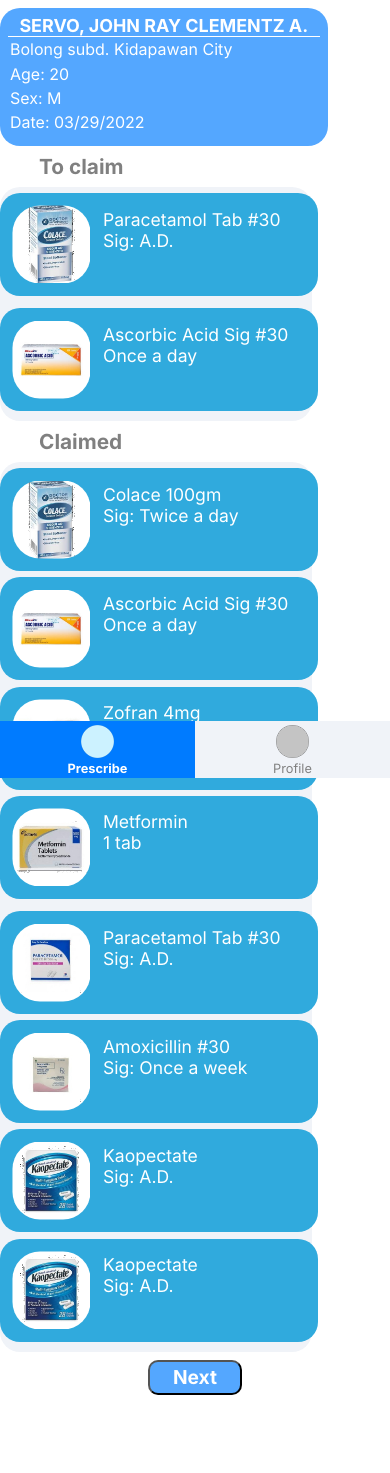
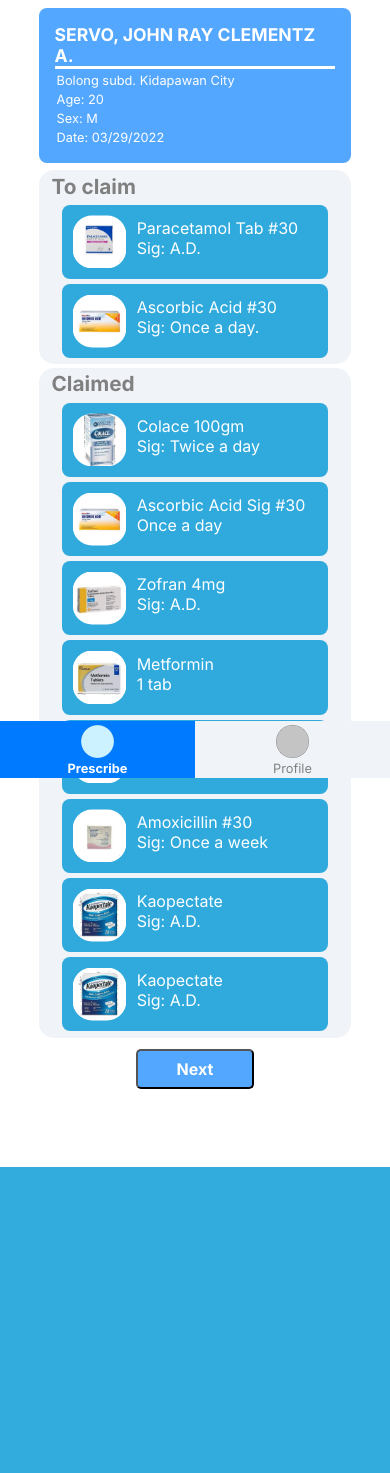
Before and after one commit to ikeman09/digital-prescription-platform, a PHP site: page /pages/doctor/doctor-prescribe-scanned.php in a window 390 px wide. Shown: the part 66-1539 px from the top of the page. After the commit the page ends 1233 px from the top, so only its background shows below. Run offline with PHP 8.4, Linux system fonts and the light colour scheme.

Commit message:
improved doctor-prescribed-scanned

```diff
--- a/css/doctor_styles/doctor-prescribe-scanned.css
+++ b/css/doctor_styles/doctor-prescribe-scanned.css
@@ -110,53 +110,6 @@
 .main {
   padding-top: 2%;
   padding-bottom: 10%;
-}
-
-.main .info {
-  background-color: #54A7FF;
-  border-radius: 20px;
-  padding: 1% 2% 3% 2%;
-  width: 80%;
-}
-
-.main .info p {
-  color: white;
-}
-
-.main .info .name p {
-  font-size: 2.5rem;
-  font-family: Inter-Bold;
-  border-bottom: 1.5px solid white;
-}
-
-.main .info .other-info p {
-  margin: 0;
-  font-size: 1.2rem;
-  padding: 0.7%;
-}
-
-.main .container #to-claim-header, .main .container #claim-header {
-  font-size: 2rem;
-  font-family: Inter-Bold;
-  padding: 2%;
-  padding-left: 10%;
-}
-
-.main .container .flex-wrapper {
-  width: 80%;
-  background-color: #F0F3F8;
-  border-radius: 20px;
-  padding-bottom: 1%;
-  display: -webkit-box;
-  display: -ms-flexbox;
-  display: flex;
-  -webkit-box-pack: justify;
-      -ms-flex-pack: justify;
-          justify-content: space-between;
-}
-
-.main .container .flex-wrapper .column {
-  padding-top: 2%;
   display: -webkit-box;
   display: -ms-flexbox;
   display: flex;
@@ -164,35 +117,102 @@
   -webkit-box-direction: normal;
       -ms-flex-direction: column;
           flex-direction: column;
+  -webkit-box-align: center;
+      -ms-flex-align: center;
+          align-items: center;
 }
 
-.main .container .flex-wrapper .column .item {
-  background-color: #30AADD;
-  width: 100%;
-  border-radius: 20px;
-  padding-right: 2%;
-  margin-bottom: 2%;
+.main .info {
+  width: 80%;
+  padding-bottom: 2%;
 }
 
-.main .container .flex-wrapper .column .item img {
-  width: 25%;
-  padding: 4%;
-  border-radius: 40px;
-  float: left;
+.main .info .info-wrapper {
+  background-color: #54A7FF;
+  border-radius: 20px;
+  padding: 3.5%;
 }
 
-.main .container .flex-wrapper .column .item .item-info {
+.main .info .info-wrapper p {
+  color: white;
+}
+
+.main .info .info-wrapper .name {
+  padding-bottom: 1%;
+}
+
+.main .info .info-wrapper .name p {
+  font-size: 2.5rem;
+  font-family: Inter-Bold;
+  border-bottom: 3px solid white;
+}
+
+.main .info .info-wrapper .other-info p {
+  margin: 0;
+  font-size: 1.2rem;
+  padding: 0.7%;
+}
+
+.main .container {
+  width: 80%;
+  padding-bottom: 1%;
+}
+
+.main .container .container-wrapper {
+  background-color: #F0F3F8;
+  border-radius: 15px;
+}
+
+.main .container .container-wrapper #to-claim-header, .main .container .container-wrapper #claim-header {
+  font-size: 2rem;
+  font-family: Inter-Bold;
+  padding: 1% 0 0 4%;
+}
+
+.main .container .container-wrapper .grid-container {
+  display: -ms-grid;
+  display: grid;
+  -ms-grid-columns: 45% 45%;
+      grid-template-columns: 45% 45%;
+  -webkit-box-pack: center;
+      -ms-flex-pack: center;
+          justify-content: center;
+  justify-items: center;
+  -webkit-column-gap: 10px;
+          column-gap: 10px;
+  row-gap: 5px;
+  margin: auto;
+  padding: 2% 0;
+}
+
+.main .container .container-wrapper .grid-container .item {
+  background-color: #30AADD;
+  border-radius: 20px;
+  width: 100%;
+  display: -webkit-box;
+  display: -ms-flexbox;
+  display: flex;
+}
+
+.main .container .container-wrapper .grid-container .item img {
+  width: 20%;
+  padding: 4%;
+  border-radius: 30px;
+}
+
+.main .container .container-wrapper .grid-container .item .item-info {
   padding-top: 5%;
 }
 
-.main .container .flex-wrapper .column .item .item-info p {
+.main .container .container-wrapper .grid-container .item .item-info p {
   color: white;
-  font-size: 1.1rem;
+  font-size: 1.5rem;
 }
 
 .main form {
+  width: 100%;
   text-align: center;
-  padding-top: 2%;
+  padding: 2% 0 1% 0;
 }
 
 .main form input[type="button"] {
@@ -202,7 +222,7 @@
   font-size: 1.4rem;
   font-family: Inter-Bold;
   padding: 1.2% 6% 1.2% 6%;
-  font-size: 1.2rem;
+  font-size: 2rem;
   padding: 1% 6% 1% 6%;
   border-radius: 10px;
 }
@@ -217,42 +237,65 @@
 }
 
 @media (max-width: 1024px) {
-  .main .info .name {
-    margin-top: 1%;
+  .main .info .info-wrapper .name p {
+    font-size: 2rem;
   }
-  .main .info .name p {
-    font-size: 2.3rem;
-  }
-  .main .info .other-info p {
+  .main .info .info-wrapper .other-info p {
     font-size: 1rem;
   }
-  .main form {
-    padding-bottom: 5%;
+  .main .container .container-wrapper #to-claim-header, .main .container .container-wrapper #claim-header {
+    font-size: 1.7rem;
+  }
+  .main .container .container-wrapper .grid-container .item {
+    border-radius: 8px;
+  }
+  .main .container .container-wrapper .grid-container .item .item-info p {
+    font-size: 1.1rem;
+  }
+  .main form input[type="button"] {
+    font-size: 1.5rem;
+    border-radius: 5px;
   }
 }
 
 @media (max-width: 767px) {
-  .main .info .name {
-    margin-top: 1%;
+  .main .info .info-wrapper {
+    padding: 5%;
+    border-radius: 8px;
   }
-  .main .info .name p {
-    font-size: 1.12rem;
-    text-align: center;
+  .main .info .info-wrapper .name p {
+    font-size: 1.1rem;
   }
-  .main .info .other-info p {
-    font-size: 1rem;
+  .main .info .info-wrapper .other-info p {
+    font-size: 0.8rem;
   }
-  .main .container #to-claim-header, .main .container #claim-header {
+  .main .container .container-wrapper #to-claim-header, .main .container .container-wrapper #claim-header {
     font-size: 1.3rem;
   }
-  .main .container .flex-wrapper {
+  .main .container .container-wrapper .grid-container {
+    display: -webkit-box;
+    display: -ms-flexbox;
+    display: flex;
     -webkit-box-orient: vertical;
     -webkit-box-direction: normal;
         -ms-flex-direction: column;
             flex-direction: column;
+    -webkit-box-align: center;
+        -ms-flex-align: center;
+            align-items: center;
+  }
+  .main .container .container-wrapper .grid-container .item {
+    width: 85%;
+  }
+  .main .container .container-wrapper .grid-container .item .item-info p {
+    font-size: 1rem;
   }
   .main form {
     padding-bottom: 10%;
   }
+  .main form input[type="button"] {
+    font-size: 1rem;
+    padding: 2% 10% 2% 10%;
+  }
 }
 /*# sourceMappingURL=doctor-prescribe-scanned.css.map */
--- a/css/doctor_styles/doctor-prescribe-scanned.scss
+++ b/css/doctor_styles/doctor-prescribe-scanned.scss
@@ -3,22 +3,29 @@
 .main {
     padding-top: 2%;
     padding-bottom: 10%;
+    display: flex;
+    flex-direction: column;
+    align-items: center;
 
     .info {
+        width: 80%;
+        padding-bottom: 2%;
+        .info-wrapper {
             background-color: #54A7FF;
             border-radius: 20px;
-        padding: 1% 2% 3% 2%;
-        width: 80%;
+            padding: 3.5%;
+
 
             p {
                 color: white;
             }
 
             .name {
+                padding-bottom: 1%;
                 p {
                     font-size: 2.5rem;
                     font-family: Inter-Bold;
-                border-bottom: 1.5px solid white;
+                    border-bottom: 3px solid white;
                 }
             }
 
@@ -29,50 +36,50 @@
                     padding: 0.7%;
                 }
             }
-
+        }
     }
 
     .container {
+        width: 80%;
+        padding-bottom: 1%;
+
+        .container-wrapper {
+            background-color: $inactive_color_2;
+            border-radius: 15px;
 
             #to-claim-header, #claim-header {
                 font-size: 2rem;
                 font-family: Inter-Bold;
-            padding: 2%;
-            padding-left: 10%;
+                padding: 1% 0 0 4%;
             }
 
-        .flex-wrapper {
-            width: 80%;
-            background-color: $inactive_color_2;
-            border-radius: 20px;
-            padding-bottom: 1%;
-            display: flex;
-            justify-content: space-between;
-
-            .column {
-                padding-top: 2%;
-                display: flex;
-                flex-direction: column;
-
+            .grid-container {
+                display: grid;
+                grid-template-columns: 45% 45%;
+                justify-content: center;
+                justify-items: center;
+                column-gap: 10px;
+                row-gap: 5px;
+                margin: auto;
+                padding: 2% 0;
 
                 .item {
                     background-color: #30AADD;
+                    border-radius: 20px;
                     width: 100%;
-                    border-radius: 20px;
-                    padding-right: 2%;
-                    margin-bottom: 2%;
+                    display: flex;
 
                     img {
-                        width: 25%;
+                        width: 20%;
                         padding: 4%;
-                        border-radius: 40px;
-                        float: left;
+                        border-radius: 30px;
                     }
+
                     .item-info {
                         padding-top: 5%;
                         p {
                             color: white;
-                            font-size: 1.1rem;
+                            font-size: 1.5rem;
                         }
                     }
                 }
@@ -81,11 +88,12 @@
     }
 
     form {
+        width: 100%;
         text-align: center;
-        padding-top: 2%;
+        padding: 2% 0 1% 0;
         input[type="button"] {
             @include big-button();
-            font-size: 1.2rem;
+            font-size: 2rem;
             padding: 1% 6% 1% 6%;
             border-radius: 10px;
         }
@@ -103,10 +111,10 @@
 @media (max-width: 1024px) {
     .main {
         .info {
+            .info-wrapper {
                 .name {
-                margin-top: 1%;
                     p {
-                    font-size: 2.3rem;
+                        font-size: 2rem;
                     }
                 }
 
@@ -116,9 +124,32 @@
                     }
                 }
             }
+        }
+
+        .container {
+            .container-wrapper {
+                #to-claim-header, #claim-header {
+                    font-size: 1.7rem;
+                }
+
+                .grid-container {
+                    .item {
+                        border-radius: 8px;
+                        .item-info {
+                            p {
+                                font-size: 1.1rem;
+                            }
+                        }
+                    }
+                }
+            }
+        }
 
         form {
-            padding-bottom: 5%;
+            input[type="button"] {
+                font-size: 1.5rem;
+                border-radius: 5px;
+            }
         }
     }
 }
@@ -126,33 +157,55 @@
 @media (max-width: 767px) {
     .main {
         .info {
+            .info-wrapper {
+                padding: 5%;
+                border-radius: 8px;
                 .name {
-                margin-top: 1%;
                     p {
-                    font-size: 1.12rem;
-                    text-align: center;
+                        font-size: 1.1rem;
                     }
                 }
 
                 .other-info {
                     p {
-                    font-size: 1rem;
+                        font-size: 0.8rem;
+                    }
                 }
             }
         }
 
         .container {
+            .container-wrapper {
+
                 #to-claim-header, #claim-header {
                     font-size: 1.3rem;
                 }
 
-            .flex-wrapper {
+                .grid-container {
+                    display: flex;
                     flex-direction: column;
+                    align-items: center;
+
+                    .item {
+                        width: 85%;
+
+                        .item-info {
+                            p {
+                                font-size: 1rem;
+                            }
+                        }
+                    }
+                }
             }
         }
 
         form {
             padding-bottom: 10%;
+            input[type="button"] {
+                font-size: 1rem;
+                padding: 2% 10% 2% 10%;
+
             }
         }
     }
+}
--- a/pages/doctor/doctor-prescribe-scanned.php
+++ b/pages/doctor/doctor-prescribe-scanned.php
@@ -14,6 +14,7 @@
 
     <div class="main">
         <div class="info">
+            <div class="info-wrapper">
                 <div class="name">
                     <p>SERVO, JOHN RAY CLEMENTZ A.</p>
                 </div>
@@ -24,25 +25,24 @@
                     <p>Date: 03/29/2022</p>
                 </div>
             </div>
+        </div>
 
         <div class="container to-claim">
+            <div class="container-wrapper">
                 <p id="to-claim-header">To claim</p>
-            <div class="flex-wrapper">
-                <div class="column column-1">
-                    <div class="item item-1">
-                        <img src="../../assets/images/colace.jpeg">
+                <div class="grid-container">
+                    <div class="item">
+                        <img src="../../assets/images/paracetamol.jpeg">
                         <div class="item-info">
                             <p>Paracetamol Tab #30</p>
                             <p>Sig: A.D.</p>
                         </div>
                     </div>
-                </div>
-                <div class="column column-2">
-                    <div class="item item-2">
+                    <div class="item">
                         <img src="../../assets/images/ascorbic.jpeg">
                         <div class="item-info">
-                            <p>Ascorbic Acid Sig #30</p>
-                            <p>Once a day</p>
+                            <p>Ascorbic Acid #30</p>
+                            <p>Sig: Once a day.</p>
                         </div>
                     </div>
                 </div>
@@ -50,9 +50,9 @@
         </div>
 
         <div class="container claim">
+            <div class="container-wrapper">
                 <p id="claim-header">Claimed</p>
-            <div class="flex-wrapper">
-                <div class="column column-1">
+                <div class="grid-container">
                     <div class="item">
                         <img src="../../assets/images/colace.jpeg">
                         <div class="item-info">
@@ -81,8 +81,6 @@
                             <p>1 tab</p>
                         </div>
                     </div>
-                </div>
-                <div class="column column-2">
                     <div class="item">
                         <img src="../../assets/images/paracetamol.jpeg">
                         <div class="item-info">
```
Also changed, not shown: css/patient_styles/patient-claimed.css (+6 -3 lines), css/patient_styles/patient-claimed.scss (+16 -2 lines). Lines whose indentation alone changed are shown as unchanged.
